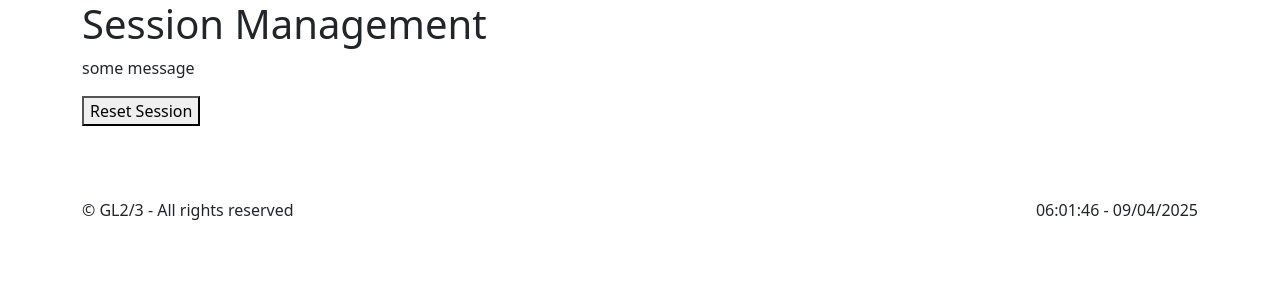
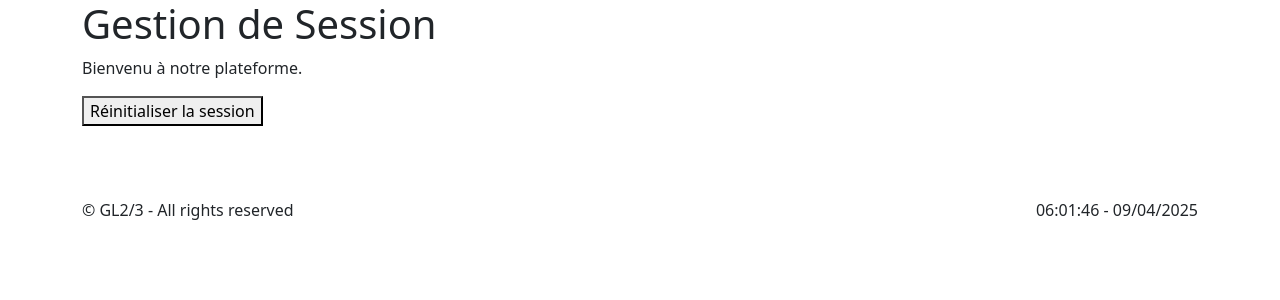
Before and after one commit to ademby/TP-PHP-2425-GL2-Grp3, a PHP site: page / in a window 1280 px wide. Shown: the top 300 px of the page. Run offline with PHP 8.4, Linux system fonts and the light colour scheme.

Commit message:
implemented SessionManager, not stylize yet

```diff
--- a/session/classes/SessionManager.php
+++ b/session/classes/SessionManager.php
@@ -1,7 +1,62 @@
 <?php
+
+/**
+ * Class SessionManager
+ * Cette classe gère les sessions pour suivre le nombre de visites d'un utilisateur.
+ */
 class SessionManager {
-    public function run() {
-        return "some message";
+    /**
+     * Démarre la session.
+     */
+    public function start(): void {
+        session_start();
+    }
+
+    /**
+     * Incrémente le nombre de visites si la variable de session 'number_of_visits' est définie
+     * sinon  l'initialise à 1.
+     */
+    public function inc_visits(): void {
+        if (!isset($_SESSION['number_of_visits'])) {
+            $_SESSION['number_of_visits'] = 1;
+        } else {
+            $_SESSION['number_of_visits']++;
+        }
+    }
+
+    /**
+     * @return string Un message de bienvenue ou de remerciement selon le nombre de visites.
+     */
+    public function get_message(): string {
+        if (!isset($_SESSION['number_of_visits']) || $_SESSION['number_of_visits']==1) {
+            return " Bienvenu à notre plateforme.";
+        } else {
+            return "Merci pour votre fidélité, c’est votre " . $_SESSION['number_of_visits'] . "éme visite.";
+        }
+    }
+
+    /**
+     * Réinitialise la session(supprime les variables session et détruit la session)
+     */
+    public function reset(): void {
+        session_unset();
+        session_destroy();
+    }
+
+    /**
+     * Exécute la logique principale de gestion de session.
+     * @return string Le message à afficher à l'utilisateur.
+     */
+    public function run(): string {
+        $this->start();
+        if (isset($_POST['reset'])) {
+            $this->reset();
+            header("Location: " . $_SERVER['PHP_SELF']);
+            exit();
+        }
+        $this->inc_visits();
+        return $this->get_message();
     }
 }
+
 ?>
--- a/session/index.php
+++ b/session/index.php
@@ -1,7 +1,7 @@
 <?php require __DIR__ . "/core/autoLoader.php"; ?>
 
 <?php
-$title = "Session Management";
+$title = "Gestion de Session";
 $sessionManager = new SessionManager();
 $message = $sessionManager->run();
 ?>
@@ -12,7 +12,7 @@ $message = $sessionManager->run();
         <h1> <?= htmlspecialchars($title); ?> </h1>
         <p> <?= htmlspecialchars($message); ?> </p>
         <form method="post">
-            <button type="submit" name="reset">Reset Session</button>
+            <button type="submit" name="reset">Réinitialiser la session</button>
         </form>
     </div>
 </body>
```
